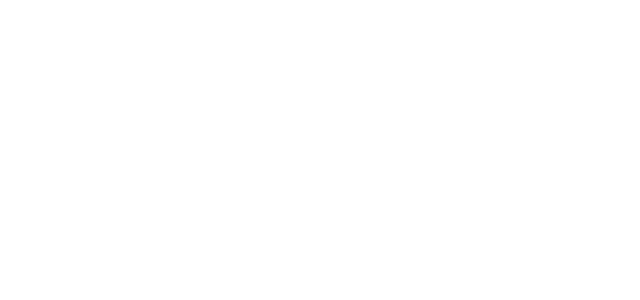
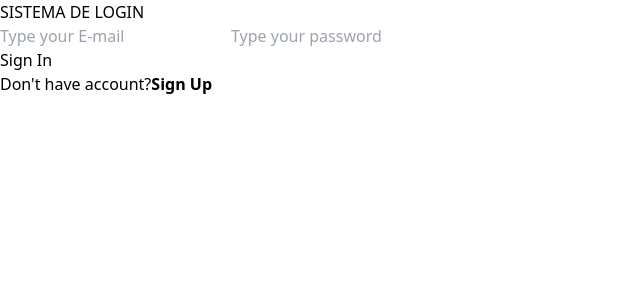
Before and after one commit to walternascimentobarroso/react-tailwind, a React (Vite) app: page / in a window 1280 px wide. Before the commit this address had no page. Shown: the top 300 px of the page, without its empty margins (0-640 px from the left). Built offline with nearby package versions, Linux system fonts and the light colour scheme.

Commit message:
⚡ PERFORMANCE: Add login and logout

```diff
--- /dev/null
+++ b/src/components/Button/Button.tsx
@@ -0,0 +1,21 @@
+import React from "react";
+
+type ButtonProps = {
+  typeOf?: "button" | "submit" | "reset" | undefined;
+  text: string;
+  onClick: () => void;
+};
+
+const Button: React.FC<ButtonProps> = ({
+  typeOf = "button",
+  text,
+  onClick,
+}) => {
+  return (
+    <button type={typeOf} onClick={onClick}>
+      {text}
+    </button>
+  );
+};
+
+export default Button;
--- /dev/null
+++ b/src/components/Input/Input.tsx
@@ -0,0 +1,26 @@
+import React from "react";
+
+type InputProps = {
+  type: string;
+  placeholder: string;
+  value: string;
+  onChange: (event: React.ChangeEvent<HTMLInputElement>) => void;
+};
+
+const Input: React.FC<InputProps> = ({
+  type,
+  placeholder,
+  value,
+  onChange,
+}) => {
+  return (
+    <input
+      value={value}
+      onChange={onChange}
+      type={type}
+      placeholder={placeholder}
+    />
+  );
+};
+
+export default Input;
--- /dev/null
+++ b/src/contexts/AuthProvider.tsx
@@ -0,0 +1,77 @@
+import React, { createContext, useEffect, useState } from "react";
+
+interface AuthContextData {
+  user: User | null;
+  signed: boolean;
+  signIn: (email: string, password: string) => void;
+  signUp: (email: string, password: string) => void;
+  signOut: () => void;
+}
+
+interface User {
+  name?: string;
+  email: string;
+  password: string;
+}
+
+export const AuthContext = createContext<AuthContextData>(
+  {} as AuthContextData
+);
+
+export const AuthProvider: React.FC = ({ children }: any) => {
+  const [user, setUser] = useState<User | null>(null);
+
+  useEffect(() => {
+    const userToken = localStorage.getItem("user_token");
+    const usersStorage = localStorage.getItem("users_bd");
+
+    if (userToken && usersStorage) {
+      const hasUser = JSON.parse(usersStorage)?.filter((user: User) => {
+        return user.email === JSON.parse(userToken).email;
+      });
+
+      if (hasUser) setUser(hasUser[0]);
+    }
+  }, []);
+
+  const signIn = (email: string, password: string) => {
+    localStorage.setItem("user_token", JSON.stringify({ email, password }));
+    setUser({ email, password });
+    return;
+  };
+
+  const signUp = (email: string, password: string) => {
+    const usersStorage = JSON.parse(localStorage.getItem("users_bd") || "");
+
+    const hasUser = usersStorage?.filter((user: User) => user.email === email);
+
+    if (hasUser?.length) {
+      return "Already exist a account with this E-mail";
+    }
+
+    let newUser;
+
+    if (usersStorage) {
+      newUser = [...usersStorage, { email, password }];
+    } else {
+      newUser = [{ email, password }];
+    }
+
+    localStorage.setItem("users_bd", JSON.stringify(newUser));
+
+    return;
+  };
+
+  const signOut = () => {
+    setUser(null);
+    localStorage.removeItem("user_token");
+  };
+
+  return (
+    <AuthContext.Provider
+      value={{ user, signed: !!user, signIn, signUp, signOut }}
+    >
+      {children}
+    </AuthContext.Provider>
+  );
+};
--- /dev/null
+++ b/src/hooks/useAuth.tsx
@@ -0,0 +1,10 @@
+import { useContext } from "react";
+import { AuthContext } from "../contexts/AuthProvider";
+
+const useAuth = () => {
+  const context = useContext(AuthContext);
+
+  return context;
+};
+
+export default useAuth;
--- a/src/main.tsx
+++ b/src/main.tsx
@@ -2,11 +2,13 @@
 import ReactDOM from "react-dom/client";
 import { BrowserRouter, Route, Routes } from "react-router-dom";
 import routes from "./routes";
+import { AuthProvider } from "./contexts/AuthProvider";
 
 import "./index.css";
 
 ReactDOM.createRoot(document.getElementById("root") as HTMLElement).render(
   <React.StrictMode>
+    <AuthProvider>
       <BrowserRouter>
         <Routes>
           {routes.map((route) => (
@@ -14,5 +16,6 @@
           ))}
         </Routes>
       </BrowserRouter>
+    </AuthProvider>
   </React.StrictMode>
 );
--- /dev/null
+++ b/src/pages/HomePage.tsx
@@ -0,0 +1,21 @@
+import { useNavigate } from "react-router-dom";
+import Button from "../components/Button/Button";
+import useAuth from "../hooks/useAuth";
+
+export default () => {
+  const { signOut } = useAuth();
+  const navigate = useNavigate();
+  return (
+    <div className="flex h-screen w-full items-center justify-center bg-gray-900 bg-cover bg-no-repeat">
+      <div className="rounded-xl bg-gray-800 bg-opacity-50 px-16 py-10 shadow-lg backdrop-blur-md max-sm:px-8">
+        <div className="text-white">
+          <div className="mb-8 flex flex-col items-center">
+            <h1 className="mb-2 text-2xl">Home</h1>
+            <span className="text-gray-300">Home</span>
+            <Button text="Exit" onClick={() => [signOut(), navigate("/")]} />
+          </div>
+        </div>
+      </div>
+    </div>
+  );
+};
--- a/src/pages/LoginPage.tsx
+++ b/src/pages/LoginPage.tsx
@@ -1,44 +1,58 @@
-export default () => (
-  <div className="flex h-screen w-full items-center justify-center bg-gray-900 bg-cover bg-no-repeat">
-    <div className="rounded-xl bg-gray-800 bg-opacity-50 px-16 py-10 shadow-lg backdrop-blur-md max-sm:px-8">
-      <div className="text-white">
-        <div className="mb-8 flex flex-col items-center">
-          <img
-            src="https://www.logo.wine/a/logo/Instagram/Instagram-Glyph-Color-Logo.wine.svg"
-            width="150"
-            alt=""
-          />
-          <h1 className="mb-2 text-2xl">Instagram</h1>
-          <span className="text-gray-300">Enter Login Details</span>
+import { useState } from "react";
+import Input from "../components/Input/Input";
+import Button from "../components/Button/Button";
+import { Link, useNavigate } from "react-router-dom";
+import useAuth from "../hooks/useAuth";
+
+export default () => {
+  const { signIn } = useAuth();
+  const navigate = useNavigate();
+
+  const [email, setEmail] = useState("");
+  const [password, setPassword] = useState("");
+  const [error, setError] = useState("");
+
+  const handleLogin = () => {
+    if (!email || !password) {
+      setError("Fill all fields");
+      return;
+    }
+
+    const res: any = signIn(email, password);
+
+    if (res) {
+      setError(res);
+      return;
+    }
+
+    navigate("/home");
+  };
+
+  return (
+    <div>
+      <div>SISTEMA DE LOGIN</div>
+      <div>
+        <Input
+          type="email"
+          placeholder="Type your E-mail"
+          value={email}
+          onChange={(e: any) => [setEmail(e.target.value), setError("")]}
+        />
+        <Input
+          type="password"
+          placeholder="Type your password"
+          value={password}
+          onChange={(e: any) => [setPassword(e.target.value), setError("")]}
+        />
+        <div>{error}</div>
+        <Button text="Sign In" onClick={handleLogin} />
+        <div>
+          Don't have account?
+          <strong>
+            <Link to="/signUp">Sign Up</Link>
+          </strong>
         </div>
-        <form action="#">
-          <div className="mb-4 text-lg">
-            <input
-              className="rounded-3xl border-none bg-yellow-400 bg-opacity-50 px-6 py-2 text-center text-inherit placeholder-slate-200 shadow-lg outline-none backdrop-blur-md"
-              type="text"
-              name="name"
-              placeholder="id@email.com"
-            />
-          </div>
-
-          <div className="mb-4 text-lg">
-            <input
-              className="rounded-3xl border-none bg-yellow-400 bg-opacity-50 px-6 py-2 text-center text-inherit placeholder-slate-200 shadow-lg outline-none backdrop-blur-md"
-              type="Password"
-              name="name"
-              placeholder="*********"
-            />
-          </div>
-          <div className="mt-8 flex justify-center text-lg text-black">
-            <button
-              type="submit"
-              className="rounded-3xl bg-yellow-400 bg-opacity-50 px-10 py-2 text-white shadow-xl backdrop-blur-md transition-colors duration-300 hover:bg-yellow-600"
-            >
-              Login
-            </button>
-          </div>
-        </form>
       </div>
     </div>
-  </div>
-);
+  );
+};
--- a/src/routes.tsx
+++ b/src/routes.tsx
@@ -1,7 +1,27 @@
 import LoginPage from "./pages/LoginPage";
 import RegisterPage from "./pages/RegisterPage";
+import HomePage from "./pages/HomePage";
+import useAuth from "./hooks/useAuth";
+
+const Private = ({ Item }: any) => {
+  const { user, signed } = useAuth();
+
+  console.log(signed);
+  console.log(user);
+
+  return signed ? <Item /> : <LoginPage />;
+};
 
 const routes: any[] = [
+  {
+    path: "*",
+    element: <LoginPage />,
+  },
+  {
+    path: "/home",
+    exact: true,
+    element: <Private Item={HomePage} />,
+  },
   {
     path: "/login",
     exact: true,
@@ -9,6 +29,7 @@
   },
   {
     path: "/register",
+    exact: true,
     element: <RegisterPage />,
   },
 ];
```
Lines whose indentation alone changed are shown as unchanged.
